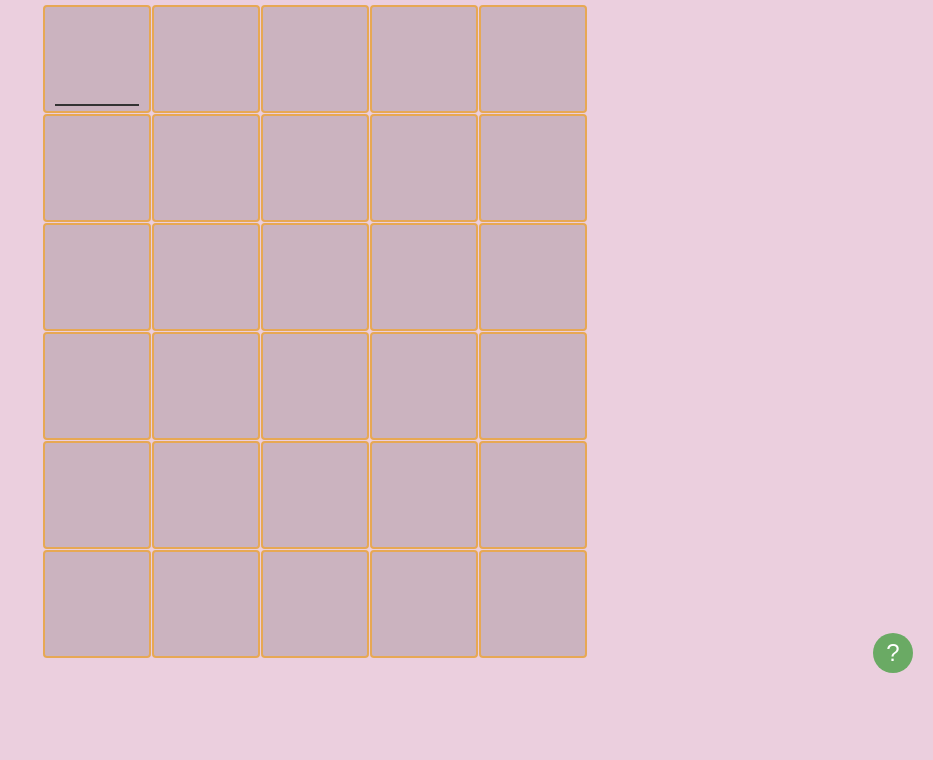
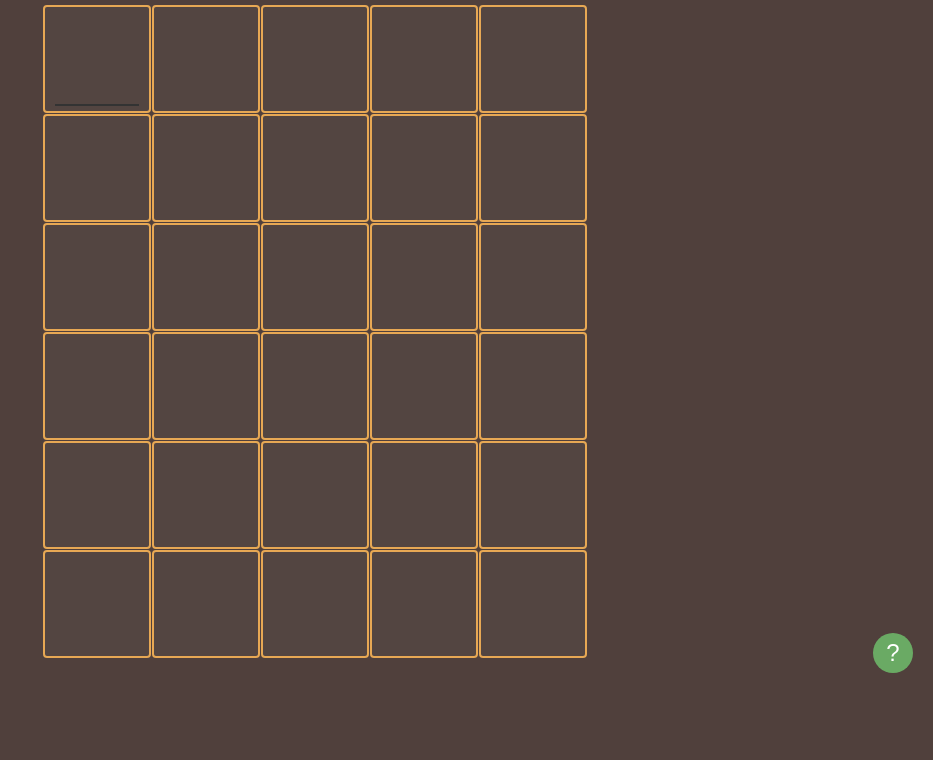
Before and after one commit to acostahelen/projeto-termo-clone-2jam1-helen-13, a plain HTML site: page index.html in a window 1280 px wide. Shown: the part 107-867 px from the top of the page, without its empty margins (347-1280 px from the left). Drawn offline with Linux system fonts and the light colour scheme.

Commit message:
Add files via upload

```diff
--- a/styles.css
+++ b/styles.css
@@ -1,6 +1,6 @@
 body {
     font-family: Arial, sans-serif;
-    background-color: #ebcfde;
+    background-color: #50403c;
     margin: 0;
     padding: 0;
     display: flex;
```
